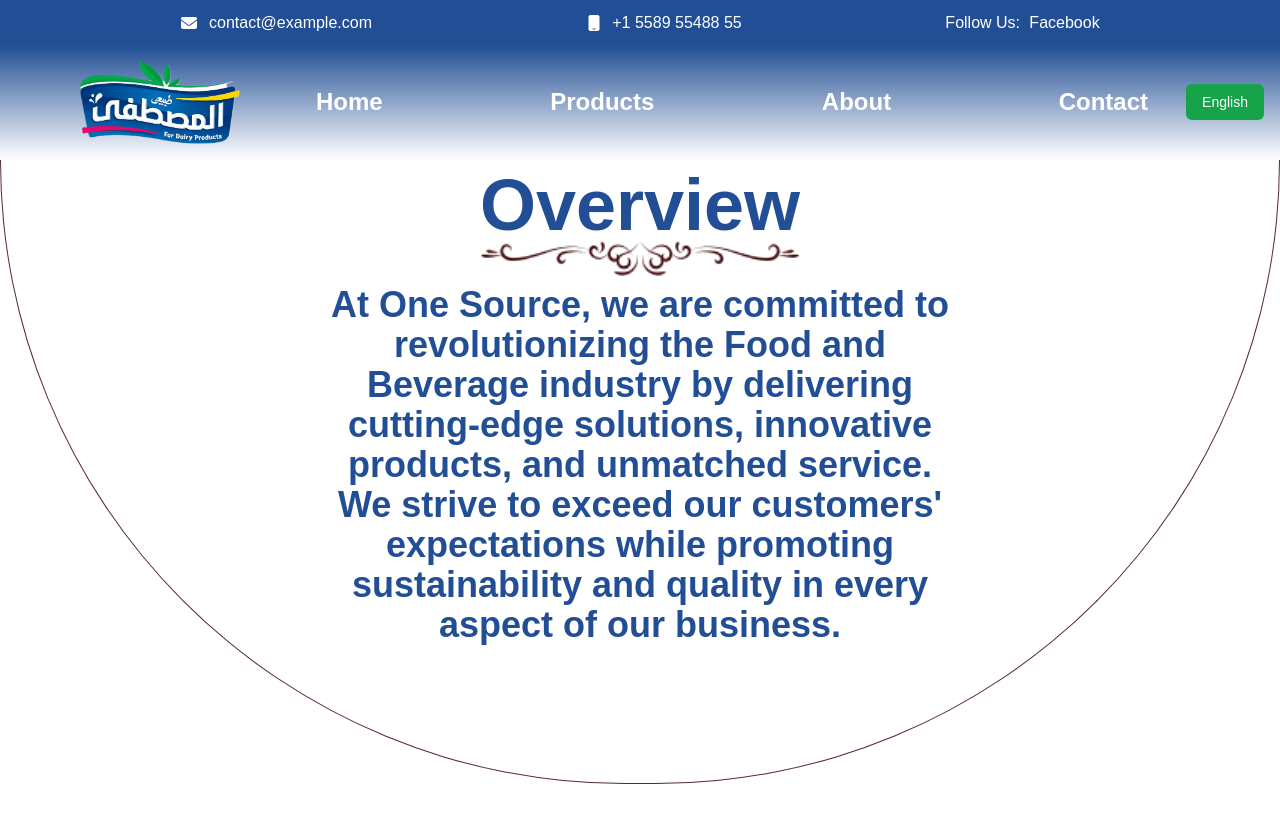
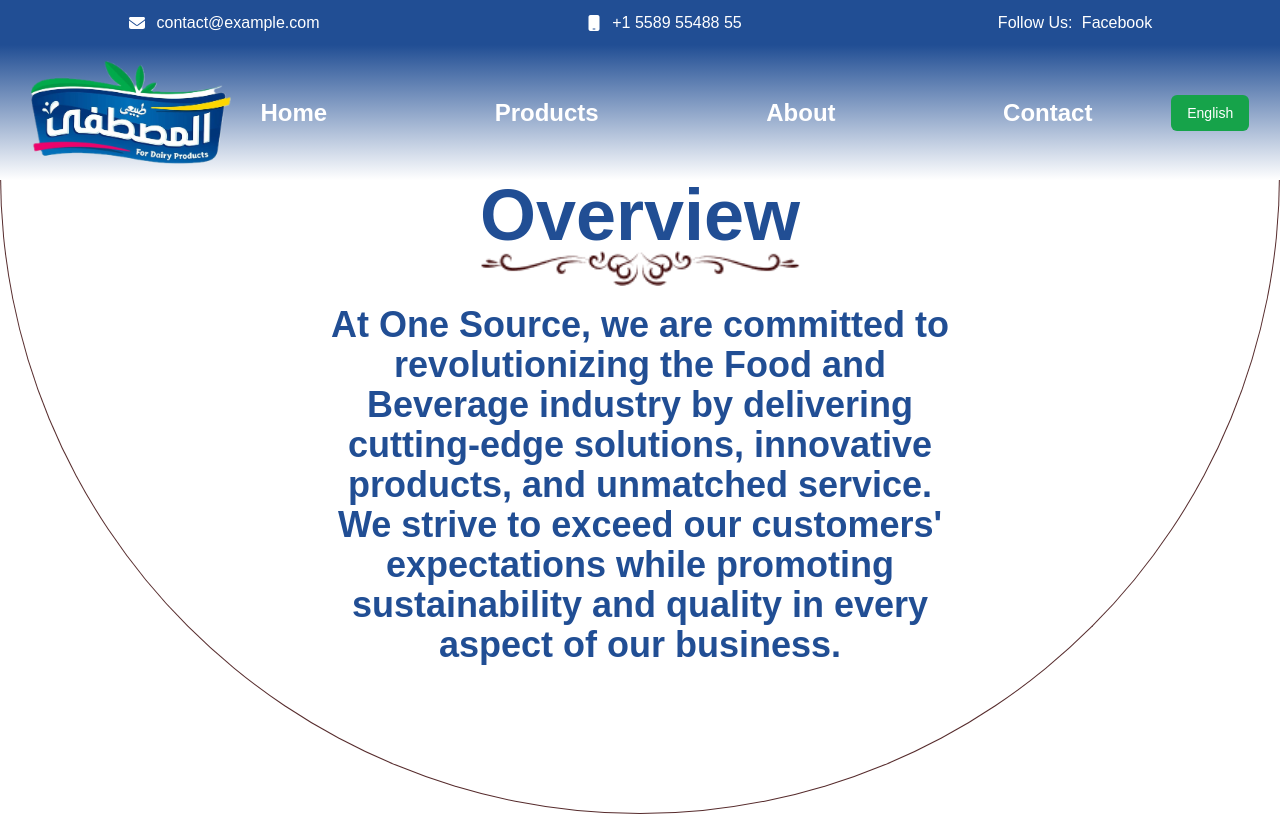
Before and after one commit to mahmoud2391997/almostafa-ecommerce, a Next.js app: page / in a window 1280 px wide. Shown: the top 815 px of the page. Built offline with nearby package versions, Linux system fonts and the light colour scheme.

Commit message:
starting translation

```diff
--- a/components/Footer.tsx
+++ b/components/Footer.tsx
@@ -1,72 +1,27 @@
-import React, { useState } from "react";
-import Link from "next/link";
-import { FontAwesomeIcon } from "@fortawesome/react-fontawesome";
-import { faEnvelope, faMobile } from "@fortawesome/free-solid-svg-icons";
-import LanguageDropdown from "./language";
-import { useLanguage } from '../pages/languageContext';
+import React from "react";
 
-const Navbar = () => {
-  const [isOpen, setIsOpen] = useState(false);
-  const { translations, direction } = useLanguage(); // Ensure direction is provided by useLanguage
+const Footer = () => {
+  return (
+    <footer className=" text-[var(--foreground)] py-6 mt-10 bg-gradient-to-b from-white to-[var(--foreground)] ">
+    <div className="container mx-auto text-center flex flex-col  justify-between">
 
-  return (
-    <div className="fixed top-0 w-full z-50">
-      <div className="w-full h-auto sm:h-[45px] flex justify-center items-center text-white bg-[var(--foreground)] relative">
-        <div className="sm:w-full flex justify-center items-center m-0">
-          <div className={`flex justify-evenly items-center w-full flex-col sm:flex-row h-auto ${direction === 'rtl' ? 'flex-row-reverse' : 'flex-row'}`}>
-            <div className="flex justify-center items-center" style={{ width: 250, height: 30 }}>
-              <FontAwesomeIcon icon={faEnvelope} />
-              <a className="email ml-3 mr-3 inline-block" role="button">
-                {translations.contact}
-              </a>
-            </div>
-            <div className="flex justify-center items-center" style={{ width: 200, height: 30 }}>
-              <FontAwesomeIcon icon={faMobile} />
-              <p className="ml-3 inline-block">{translations.phone}</p>
-            </div>
-            <div className="flex justify-center items-center" style={{ width: 200, height: 30 }}>
-              <span className="inline-block w-[80px]">{translations.followUs}</span>
-              <span className="ml-1">
-                <a href="">{translations.facebook}</a>
-              </span>
-            </div>
-          </div>
+      <div className="flex flex-col sm:flex-row justify-center items-center mb-4 ">
+        <img src="/image.png" alt="Almostafa Logo" className="h-14 mr-3" />
+        <div>
+          <h1 className="text-md sm:text-xl font-bold">Almostafa For Dairy Products</h1>
+          <p className="text-sm ">Since 1988</p>
         </div>
       </div>
-      <nav className={`bg-gradient-to-b to-white from-[var(--foreground)] relative flex justify-between items-center p-4 ${direction === 'rtl' ? 'flex-row-reverse' : 'flex-row'}`}>
-        <div className="flex items-center">
-          <img src="/image.png" alt="Logo" className="w-28 ml-[5vw] sm:w-32 lg:w-40" />
-        </div>
-        <div className="flex justify-between items-center">
-          <div className="md:hidden relative mt-1">
-            <button onClick={() => setIsOpen(!isOpen)} className="text-white focus:outline-none">
-              <svg className="w-6 h-6" fill="none" stroke="currentColor" viewBox="0 0 24 24" xmlns="http://www.w3.org/2000/svg">
-                <path strokeLinecap="round" strokeLinejoin="round" strokeWidth="2" d={isOpen ? "M6 18L18 6M6 6l12 12" : "M4 6h16M4 12h16M4 18h16"}></path>
-              </svg>
-            </button>
-            <div className={`w-[200px] right-0 top-12 absolute m-auto md:p-0 p-4 bg-white md:bg-transparent md:hidden md:w-3/4 flex-col justify-start ${isOpen ? "block" : "hidden"} ${direction === 'rtl' ? 'text-right' : 'text-left'}`}>
-              <ul className="list-none md:flex md:justify-between md:items-center md:w-3/4 text-[var(--foreground)] font-bold text-base lg:text-lg xl:text-2xl">
-                <li className="mt-2 md:mt-0"><Link href="/">{translations.home}</Link></li>
-                <li className="mt-2 md:mt-0"><Link href="/productsList">{translations.products}</Link></li>
-                <li className="mt-2 md:mt-0"><Link href="/services">{translations.about}</Link></li>
-                <li className="mt-2 md:mt-0"><Link href="/contact">{translations.contactPage}</Link></li>
-              </ul>
-              <LanguageDropdown />
-            </div>
-          </div>
-        </div>
-        <div className={` md:p-0 p-4 bg-white md:bg-transparent w-4/6 flex-col justify-start md:justify-between md:flex-row md:flex hidden ${direction === 'rtl' ? 'flex-row-reverse text-right' : 'flex-row text-left'}`}>
-          <ul className="list-none md:flex md:justify-between w-full md:items-center  text-[var(--foreground)] md:text-white font-bold text-base lg:text-lg xl:text-2xl">
-            <li className="mt-2 md:mt-0"><Link href="/">{translations.home}</Link></li>
-            <li className="mt-2 md:mt-0"><Link href="/productsList">{translations.products}</Link></li>
-            <li className="mt-2 md:mt-0"><Link href="/services">{translations.about}</Link></li>
-            <li className="mt-2 md:mt-0"><Link href="/contact">{translations.contactPage}</Link></li>
-          </ul>
-        </div>
-          <LanguageDropdown />
-      </nav>
+      <div>
+      <p className="text-white">&copy; 2025 Almostafa For Dairy Products. All rights reserved.</p>
+      <div className="mt-2">
+        <a href="/privacy-policy" className="text-gray-400 hover:text-white mr-4">Privacy Policy</a>
+        <a href="/terms-of-service" className="text-gray-400 hover:text-white">Terms of Service</a>
+      </div>
+      </div>
     </div>
+  </footer>
   );
 };
 
-export default Navbar;
+export default Footer;
--- a/components/Navbar.tsx
+++ b/components/Navbar.tsx
@@ -3,29 +3,44 @@ import Link from "next/link";
 import { FontAwesomeIcon } from "@fortawesome/react-fontawesome";
 import { faEnvelope, faMobile } from "@fortawesome/free-solid-svg-icons";
 import LanguageDropdown from "./language";
-import { useLanguage } from '../pages/languageContext';
+import { useLanguage } from "../pages/languageContext";
 
 const Navbar = () => {
   const [isOpen, setIsOpen] = useState(false);
-  const { translations } = useLanguage();
+  const { translations, direction } = useLanguage(); // Ensure direction is provided by useLanguage
 
   return (
     <div className="fixed top-0 w-full z-50">
       <div className="w-full h-auto sm:h-[45px] flex justify-center items-center text-white bg-[var(--foreground)] relative">
         <div className="sm:w-full flex justify-center items-center m-0">
-          <div className="flex justify-evenly items-center w-full flex-col sm:flex-row h-auto">
-            <div className="flex justify-center items-center" style={{ width: 250, height: 30 }}>
+          <div
+            className={`flex justify-around items-center w-full flex-col sm:flex-row h-auto ${
+              direction === "rtl" ? "flex-row-reverse" : "flex-row"
+            }`}
+          >
+            <div
+              className="flex justify-center items-center"
+              style={{ width: 250, height: 30 }}
+            >
               <FontAwesomeIcon icon={faEnvelope} />
               <a className="email ml-3 mr-3 inline-block" role="button">
                 {translations.contact}
               </a>
             </div>
-            <div className="flex justify-center items-center" style={{ width: 200, height: 30 }}>
+            <div
+              className="flex justify-center items-center"
+              style={{ width: 200, height: 30 }}
+            >
               <FontAwesomeIcon icon={faMobile} />
               <p className="ml-3 inline-block">{translations.phone}</p>
             </div>
-            <div className="flex justify-center items-center" style={{ width: 200, height: 30 }}>
-              <span className="inline-block w-[80px]">{translations.followUs}</span>
+            <div
+              className="flex justify-center items-center"
+              style={{ width: 200, height: 30 }}
+            >
+              <span className="inline-block w-[80px]">
+                {translations.followUs}
+              </span>
               <span className="ml-1">
                 <a href="">{translations.facebook}</a>
               </span>
@@ -33,36 +48,88 @@ const Navbar = () => {
           </div>
         </div>
       </div>
-      <nav className="bg-gradient-to-b to-white from-[var(--foreground)] relative flex justify-between items-center p-4">
-        <div className="flex items-center">
-          <img src="/image.png" alt="Logo" className="w-28 ml-[5vw] sm:w-32 lg:w-40" />
+      <nav
+        className={`bg-gradient-to-b to-white from-[var(--foreground)] relative flex justify-evenly items-center p-4 ${
+          direction === "rtl" ? "flex-row-reverse" : "flex-row"
+        }`}
+      >
+        <div className="flex w-3/5 min-w-[170px] max-w-[200px] sm:w-1/3 md:w-1/6  items-center">
+          <img
+            src="/image.png"
+            alt="Logo"
+          />
         </div>
         <div className="flex justify-between items-center">
           <div className="md:hidden relative mt-1">
-            <button onClick={() => setIsOpen(!isOpen)} className="text-white focus:outline-none">
-              <svg className="w-6 h-6" fill="none" stroke="currentColor" viewBox="0 0 24 24" xmlns="http://www.w3.org/2000/svg">
-                <path strokeLinecap="round" strokeLinejoin="round" strokeWidth="2" d={isOpen ? "M6 18L18 6M6 6l12 12" : "M4 6h16M4 12h16M4 18h16"}></path>
+            <button
+              onClick={() => setIsOpen(!isOpen)}
+              className="text-white focus:outline-none"
+            >
+              <svg
+                className="w-6 h-6"
+                fill="none"
+                stroke="currentColor"
+                viewBox="0 0 24 24"
+                xmlns="http://www.w3.org/2000/svg"
+              >
+                <path
+                  strokeLinecap="round"
+                  strokeLinejoin="round"
+                  strokeWidth="2"
+                  d={
+                    isOpen ? "M6 18L18 6M6 6l12 12" : "M4 6h16M4 12h16M4 18h16"
+                  }
+                ></path>
               </svg>
             </button>
-            <div className={`w-[200px] right-0 top-12 absolute m-auto md:p-0 p-4 bg-white md:bg-transparent md:hidden md:w-3/4 flex-col justify-start ${isOpen ? "block" : "hidden"}`}>
+            <div
+              className={`w-[200px] right-0 top-12 absolute m-auto md:p-0 p-4 bg-white md:bg-transparent md:hidden md:w-3/4 flex-col justify-start ${
+                isOpen ? "block" : "hidden"
+              } ${direction === "rtl" ? "text-right" : "text-left"}`}
+            >
               <ul className="list-none md:flex md:justify-between md:items-center md:w-3/4 text-[var(--foreground)] font-bold text-base lg:text-lg xl:text-2xl">
-                <li className="mt-2 md:mt-0"><Link href="/">{translations.home}</Link></li>
-                <li className="mt-2 md:mt-0"><Link href="/productsList">{translations.products}</Link></li>
-                <li className="mt-2 md:mt-0"><Link href="/services">{translations.about}</Link></li>
-                <li className="mt-2 md:mt-0"><Link href="/contact">{translations.contactPage}</Link></li>
+                <li className="mt-2 md:mt-0">
+                  <Link href="/">{translations.home}</Link>
+                </li>
+                <li className="mt-2 md:mt-0">
+                  <Link href="/productsList">{translations.products}</Link>
+                </li>
+                <li className="mt-2 md:mt-0">
+                  <Link href="/services">{translations.about}</Link>
+                </li>
+                <li className="mt-2 md:mt-0">
+                  <Link href="/contact">{translations.contactPage}</Link>
+                </li>
               </ul>
               <LanguageDropdown />
             </div>
           </div>
         </div>
-        <div className={`w-2/3 md:p-0 p-4 bg-white md:bg-transparent md:w-3/4 flex-col justify-start md:justify-between md:flex-row md:flex hidden`}>
-          <ul className="list-none md:flex md:justify-between md:items-center md:w-3/4 text-[var(--foreground)] md:text-white font-bold text-base lg:text-lg xl:text-2xl">
-            <li className="mt-2 md:mt-0"><Link href="/">{translations.home}</Link></li>
-            <li className="mt-2 md:mt-0"><Link href="/productsList">{translations.products}</Link></li>
-            <li className="mt-2 md:mt-0"><Link href="/services">{translations.about}</Link></li>
-            <li className="mt-2 md:mt-0"><Link href="/contact">{translations.contactPage}</Link></li>
+        <div
+          className={` md:p-0 p-4 px-10 bg-white md:bg-transparent w-4/6 flex-col justify-start md:justify-evenly md:flex-row md:flex hidden ${
+            direction === "rtl"
+              ? "flex-row-reverse text-right"
+              : "flex-row text-left"
+          }`}
+        >
+          <ul className={`list-none  md:justify-between w-full md:items-center   text-[var(--foreground)] md:text-white font-bold text-base lg:text-lg xl:text-2xl  ${direction === "rtl" ? "flex flex-row-reverse" : "flex flex-row"}`}>
+            <li className="mt-2 md:mt-0">
+              <Link href="/">{translations.home}</Link>
+            </li>
+            <li className="mt-2 md:mt-0">
+              <Link href="/productsList">{translations.products}</Link>
+            </li>
+            <li className="mt-2 md:mt-0">
+              <Link href="/services">{translations.about}</Link>
+            </li>
+            <li className="mt-2 md:mt-0">
+              <Link href="/contact">{translations.contactPage}</Link>
+            </li>
           </ul>
-          <LanguageDropdown />
+        </div>
+        <div className="hidden md:block">
+
+      <LanguageDropdown />
         </div>
       </nav>
     </div>
--- a/components/language.tsx
+++ b/components/language.tsx
@@ -15,7 +15,7 @@ const LanguageDropdown: React.FC = () => {
     };
 
     return (
-        <div className="relative inline-block text-left mt-2 md:mt-0 ">
+        <div className="relative inline-block text-left ml-[5vw] mt-2 md:mt-0 ">
             <button
                 onClick={toggleDropdown}
                 className="inline-flex justify-center w-full px-4 py-2 text-sm font-medium text-white bg-green-600 rounded-md hover:bg-green-700 focus:outline-none focus:ring-2 focus:ring-offset-2 focus:ring-green-500"
--- a/locales/ar/translation.json
+++ b/locales/ar/translation.json
@@ -3,7 +3,7 @@
     "home": "الرئيسية",
     "products": "المنتجات",
     "about": "من نحن",
-    "contact": "تواصل معنا",
+    "contactPage": "تواصل معنا",
     "followUs": "تابعنا على:",
     "email": "البريد الإلكتروني",
     "phone": "الهاتف",
--- a/pages/_app.tsx
+++ b/pages/_app.tsx
@@ -2,16 +2,17 @@ import Footer from "@/components/Footer";
 import Navbar from "@/components/Navbar";
 import "@/styles/globals.css";
 import type { AppProps } from "next/app";
-import { LanguageProvider } from './languageContext';
+import { LanguageProvider } from "./languageContext";
 
 export default function App({ Component, pageProps }: AppProps) {
-  return <LanguageProvider>
+  return (
+    <LanguageProvider>
+      <div className="w-full flex lg:pt-[159.61px] sm:pt-[143.09px] pt-[179.82px] flex-col relative">
+        <Navbar />
 
-  <div className="w-full flex lg:pt-[159.61px] sm:pt-[143.09px] pt-[179.82px] flex-col relative">
-      <Navbar />
-
-  <Component {...pageProps} />
-  <Footer/>
-  </div>
-  </LanguageProvider>
+        <Component {...pageProps} />
+        <Footer />
+      </div>
+    </LanguageProvider>
+  );
 }
--- a/pages/index.tsx
+++ b/pages/index.tsx
@@ -5,12 +5,12 @@ import Categories from "@/components/categories";
 export default function Home() {
   return (
     <div className="w-full flex  flex-col relative ">
-      <section className="w-full border border-[#562b2c] border-t-0 bg-white flex flex-col items-center justify-evenly h-[78vh] pb-[10%] text-[var(--foreground)] responsive-height rounded-b-full">
+      <section className="w-full border border-[#562b2c] border-t-0 bg-white flex flex-col items-center justify-evenly h-[81.8vh] pb-[10%] text-[var(--foreground)] responsive-height rounded-b-full">
        <div className="w-auto flex flex-col items-center justify-center">
         <h1 className="text-center  font-extrabold text-2xl sm:text-4xl md:text-5xl lg:text-6xl xl:text-7xl">Overview</h1>
 <img src="/title.png" className="md:w-full sm:w-3/4 w-1/2 " />
        </div>
-        <p className="text-center md:text-2xl sm:text-xl text-lg lg:text-3xl xl:text-4xl font-bold w-2/4">
+        <p className="text-center md:text-2xl sm:text-xl text-md lg:text-3xl xl:text-4xl font-bold w-2/4">
           At One Source, we are committed to revolutionizing the Food and
           Beverage industry by delivering cutting-edge solutions, innovative
           products, and unmatched service. We strive to exceed our customers&apos;
```
